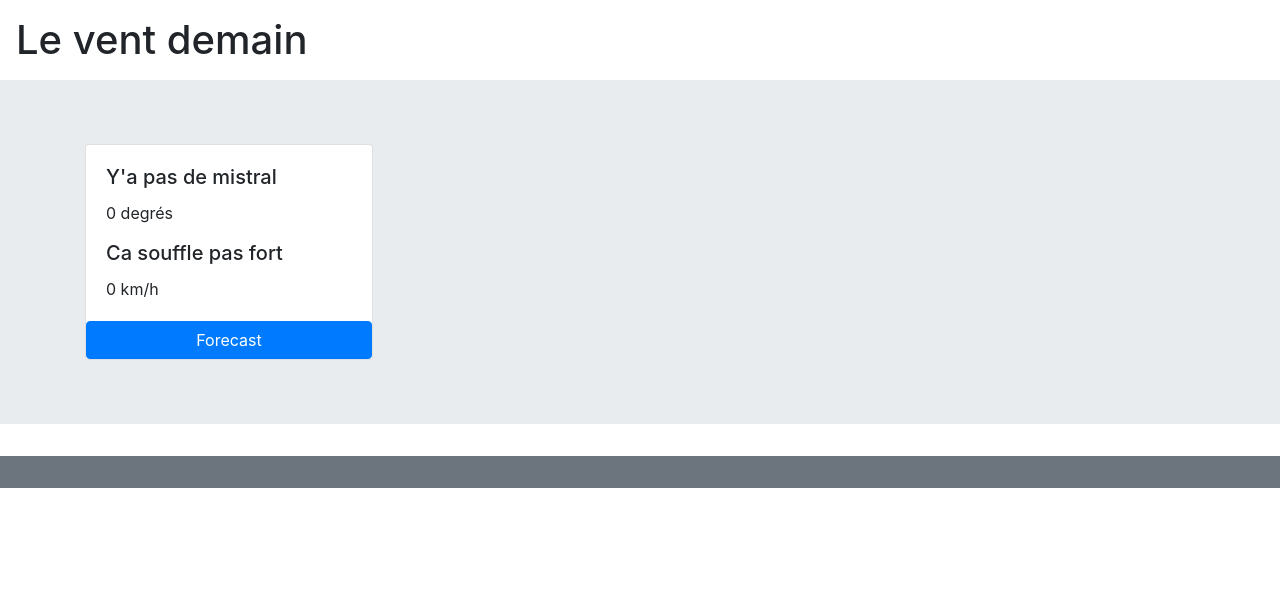
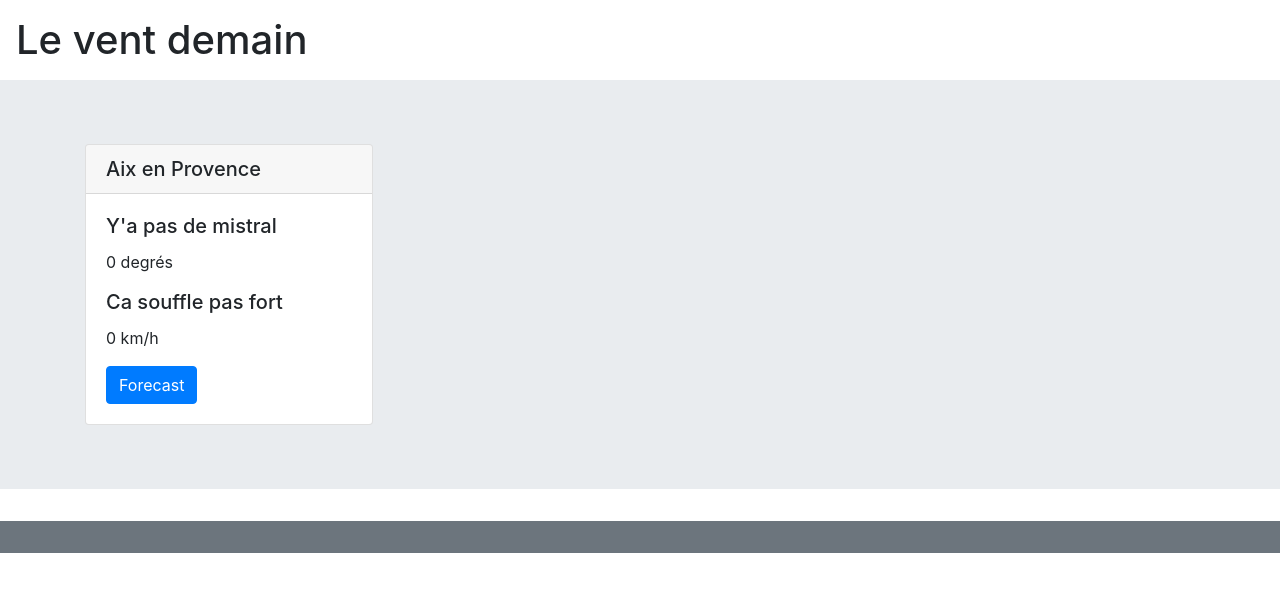
Before and after one commit to gmrdn/mistral, a React (Create React App) app: page / in a window 1280 px wide. Shown: the top 592 px of the page. Built offline with nearby package versions, Linux system fonts and the light colour scheme.

Commit message:
mise en page

```diff
--- a/src/App.js
+++ b/src/App.js
@@ -44,13 +44,14 @@ function App() {
     <div className="jumbotron jumbotron-fluid">
       <div className="container">
         <div className="card" style={{"width" : "18rem"}}>
+          <h5 class="card-header">Aix en Provence</h5>
           <div className="card-body">
             <h5 className="card-title" id='is_mistral'>{mistral ? "Y'a du mistral" : "Y'a pas de mistral"}</h5>
             <p className="card-text" id='deg_today'>{windDirection} degrés</p>
             <h5 className="card-title" id='is_strong'>{strong ? "Ca souffle fort" : "Ca souffle pas fort"}</h5>
             <p className="card-text" id='speed_today'>{windSpeed} km/h</p>
+            <button id='btn_forecast' className="btn btn-primary" onClick={() => getForecast()}>Forecast</button>
           </div>
-          <button id='btn_forecast' className="btn btn-primary" onClick={() => getForecast()}>Forecast</button>
         </div>
       </div>
     </div>
```
